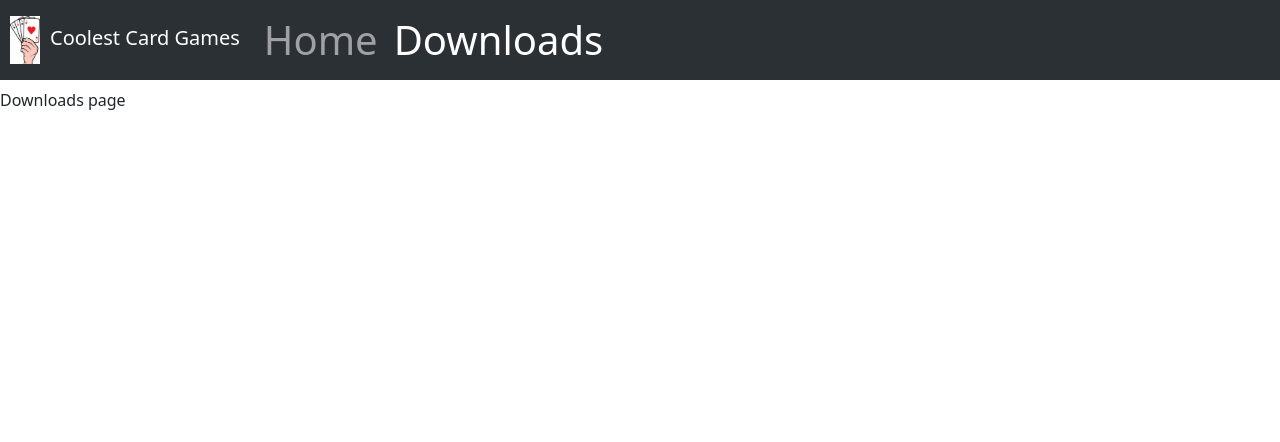
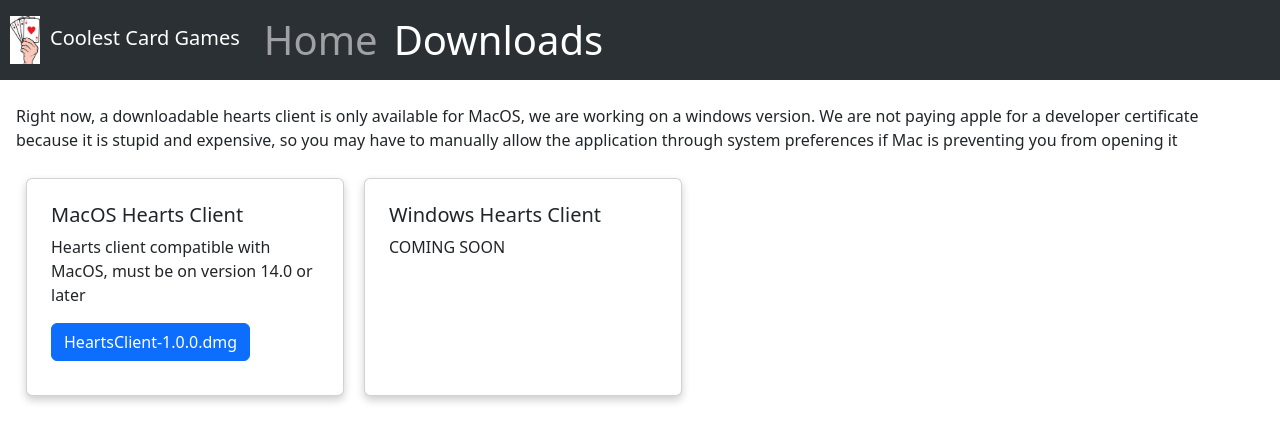
Before and after one commit to markhallman/cardswebsite-react, a React (Vite) app: page /#/downloads in a window 1280 px wide. Shown: the top 442 px of the page. Built offline with nearby package versions, Linux system fonts and the light colour scheme.

Commit message:
Downloads page formatting

```diff
--- a/src/App.css
+++ b/src/App.css
@@ -0,0 +1,22 @@
+.downloadCards {
+  display: flex;
+  flex-direction: row;
+}
+.card {
+  display: flex;
+  box-shadow: 0 4px 8px 0 rgba(0, 0, 0, 0.2);
+  transition: 0.3s;
+}
+
+.card {
+  box-sizing: content-box;
+  margin: 10px;
+}
+
+.card:hover {
+  box-shadow: 0 6px 8px 0 rgba(0, 0, 0, 0.589);
+}
+
+.container {
+  padding: 2px 16px;
+}
--- a/src/pages/downloads.tsx
+++ b/src/pages/downloads.tsx
@@ -6,7 +6,31 @@ function Downloads(){
     return (
         <>
             <h1><Banner pages={downloadsPages} activePage="Downloads" /></h1>
-            <p> Downloads page</p>
+            <div className="content-area p-3">
+                <div className="wrapper">
+                    <p>
+                        Right now, a downloadable hearts client is only available for MacOS, we are working on a windows version.
+                        We are not paying apple for a developer certificate because it is stupid and expensive,
+                        so you may have to manually allow the application through system preferences if Mac is preventing you
+                        from opening it
+                    </p>
+                    <div className="downloadCards">
+                        <div className="card p-2" style={{width:300, height:200}}>
+                          <div className="card-body">
+                            <h5 className="card-title">MacOS Hearts Client</h5>
+                            <p className="card-text"> Hearts client compatible with MacOS, must be on version 14.0 or later</p>
+                            <a href="../resources/clientversions/HeartsClient-1.0.0.dmg" className="btn btn-primary">HeartsClient-1.0.0.dmg</a>
+                          </div>
+                        </div>
+                        <div className="card p-2" style={{width:300, height:200}}>
+                          <div className="card-body">
+                            <h5 className="card-title">Windows Hearts Client</h5>
+                            <p className="card-text"> COMING SOON</p>
+                          </div>
+                        </div>
+                    </div>
+                </div>
+            </div>
         </>
     );
 }
--- a/src/pages/home.tsx
+++ b/src/pages/home.tsx
@@ -6,7 +6,7 @@ function Home(){
     return (
         <>
             <h1><Banner pages={homepages} activePage="Home" /></h1>
-            <p> Welcome to Coolest Card Games! A place for card game fans from all over the world to play the coolest
+            <p className="p-2"> Welcome to Coolest Card Games! A place for card game fans from all over the world to play the coolest
             card games. Really, right now thats just hearts, but what's cooler than hearts?</p>
         </>
     );
```
